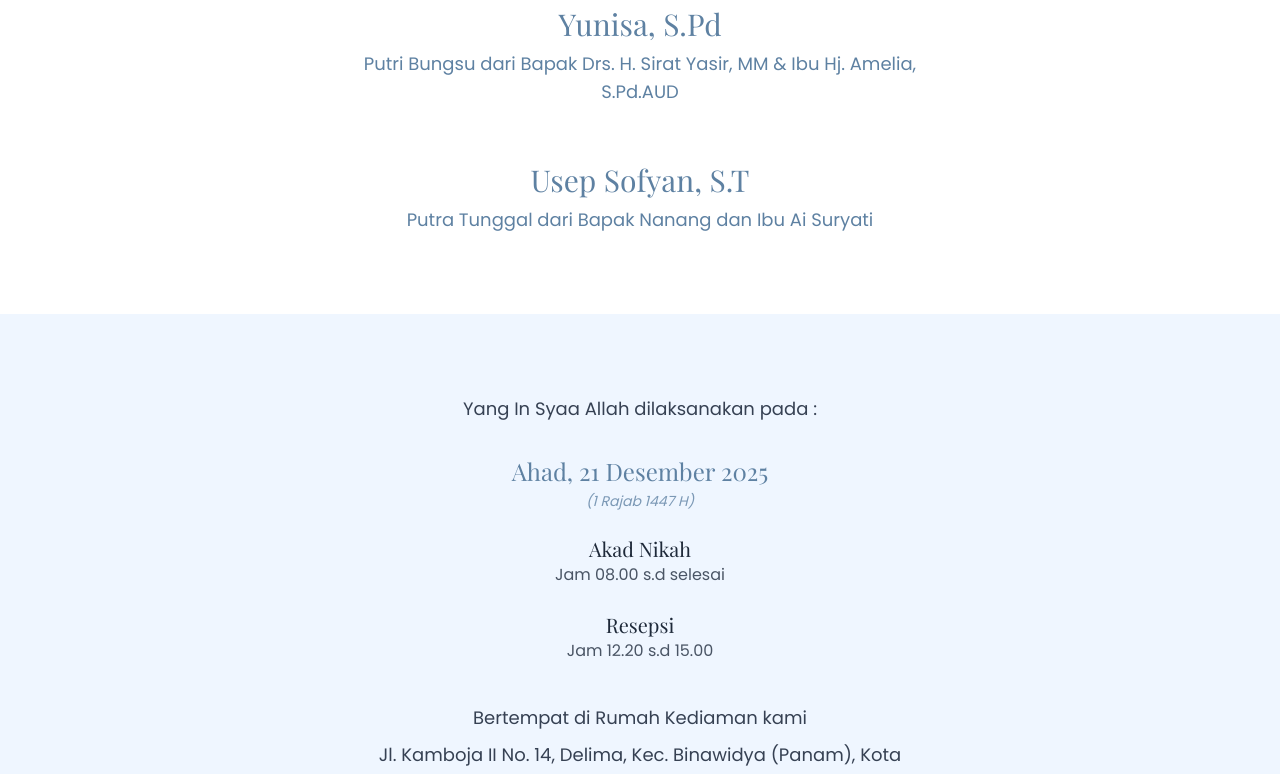
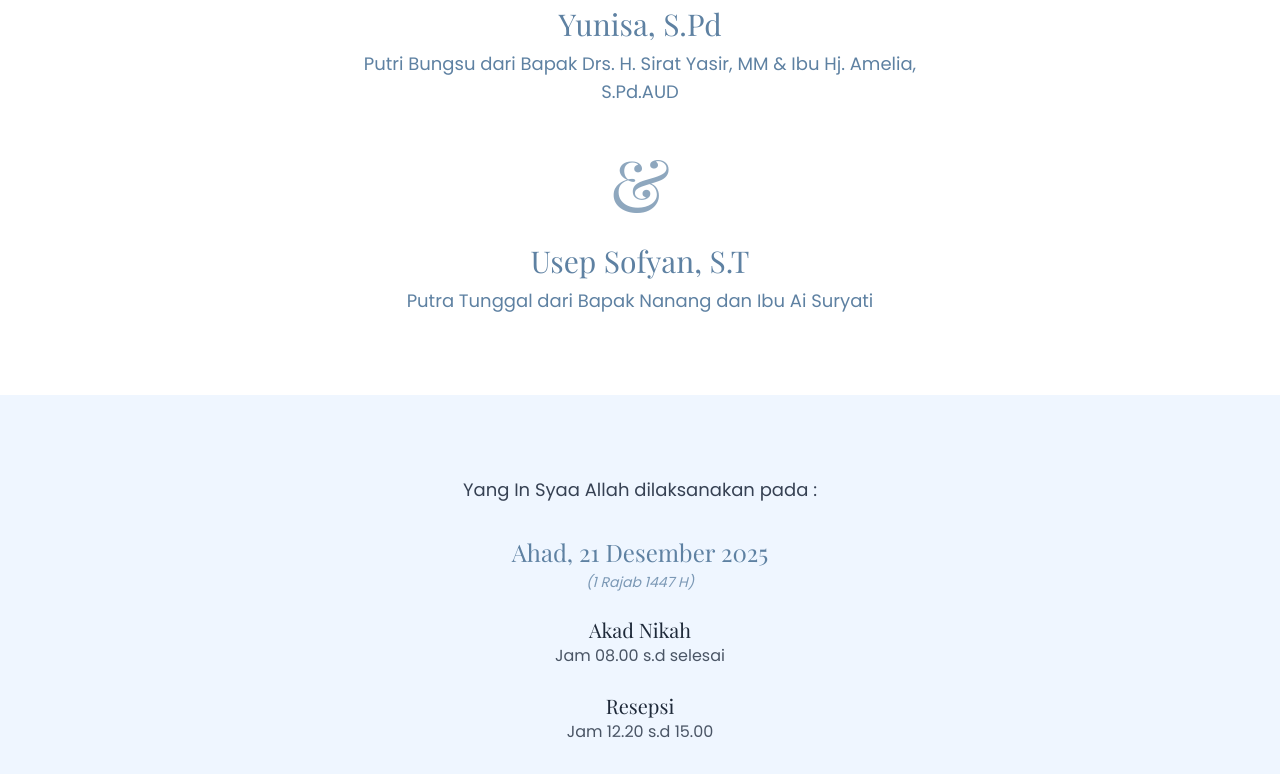
Before and after one commit to usepsofyaan/satubiruid, a Next.js app: page /yunisadanusep in a window 1280 px wide. Shown: the part 1540-2314 px from the top of the page. Built offline with nearby package versions, Linux system fonts and the light colour scheme; no server answers; the database is empty.

Commit message:
add : ampersand

```diff
--- a/src/app/yunisadanusep/page.js
+++ b/src/app/yunisadanusep/page.js
@@ -186,9 +186,14 @@ export default function LandingPage() {
         <p className="font-poppins text-gray-700 max-w-2xl mx-auto text-lg leading-relaxed mb-10">Dengan memohon Rahmat dan Ridho Allah Subhanahu Wa Ta’ala, kami bermaksud menyelenggarakan Resepsi Pernikahan Putra-putri kami :</p>
 
         {/* Nama Pasangan - Perempuan */}
-        <div className="mb-14">
+        <div className="mb-10">
           <h3 className="font-playfair text-3xl text-[#5e81a2] mb-2">Yunisa, S.Pd</h3>
           <p className="font-poppins text-[#5e81a2] max-w-xl mx-auto text-lg">Putri Bungsu dari Bapak Drs. H. Sirat Yasir, MM & Ibu Hj. Amelia, S.Pd.AUD</p>
+        </div>
+
+        {/* Ampersand */}
+        <div className="my-6">
+          <span className="font-playfair text-6xl md:text-7xl text-[#5e81a2]/70">&</span>
         </div>
 
         {/* Nama Pasangan - Laki-laki */}
```
